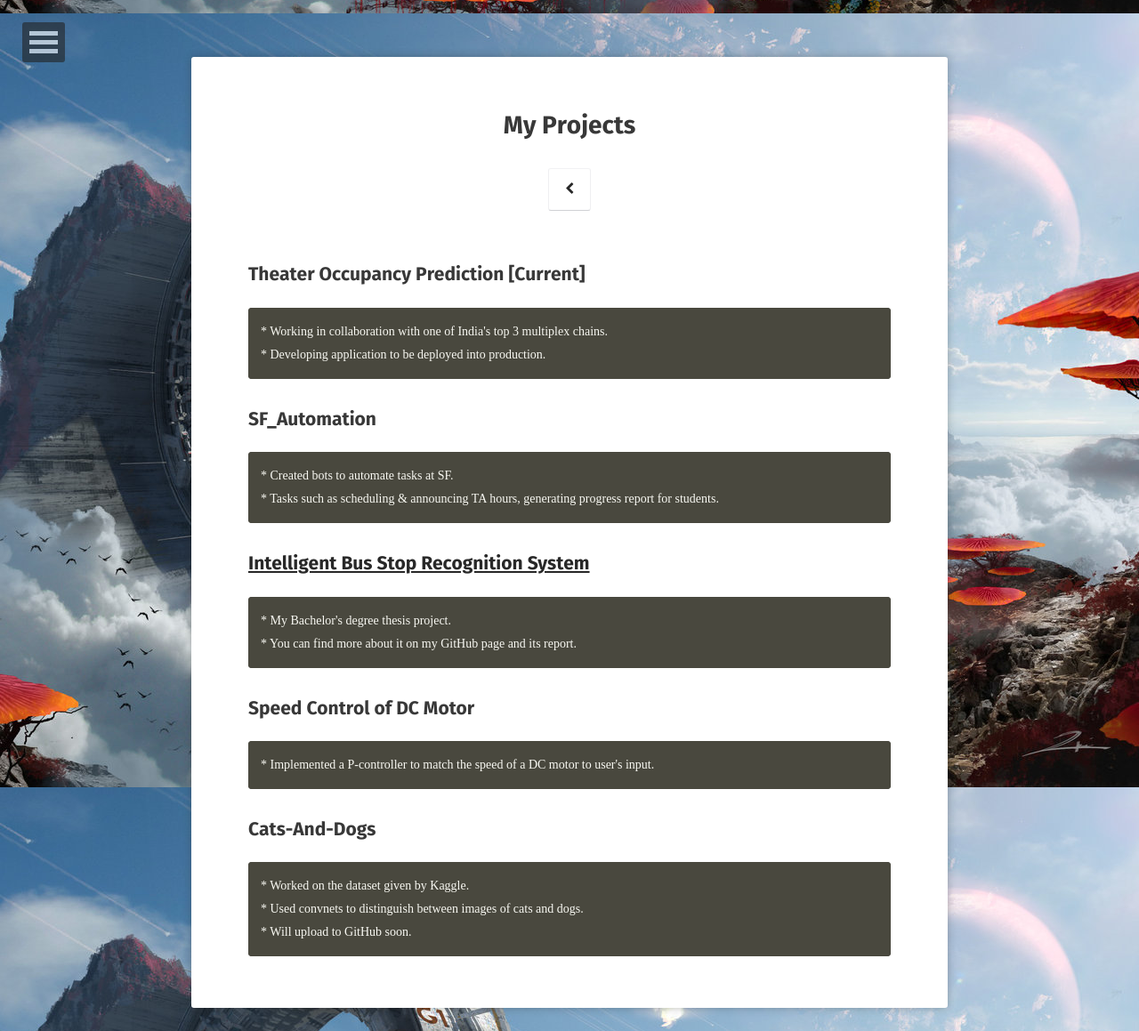
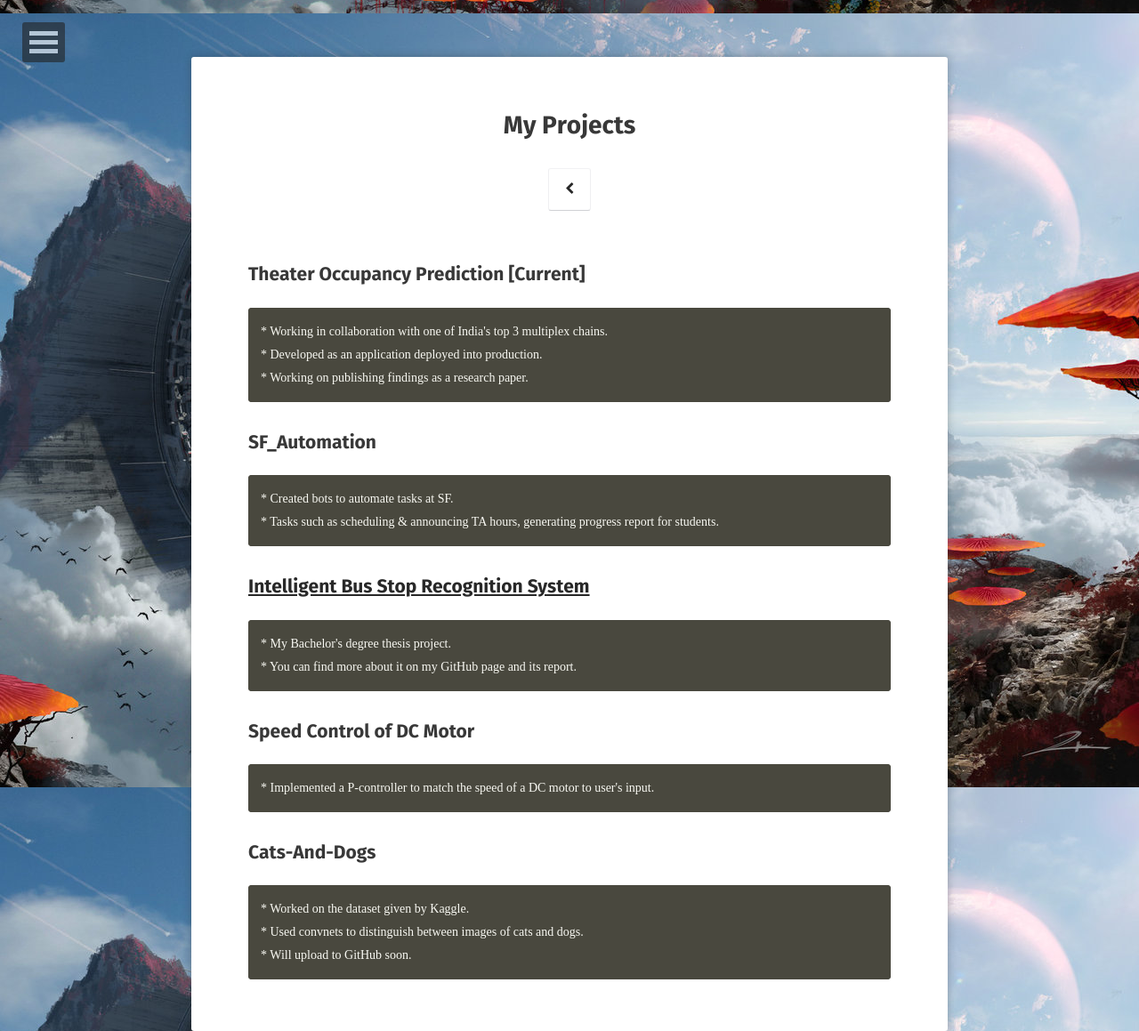
Before and after one commit to ateexD/ateexd.github.io, a Jekyll site: the page built from projects/index.md, in a window 1280 px wide. Shown: the whole page at 89% size. Built offline with Jekyll 4.4.1, drawn with Linux system fonts in a browser that asks for light colours; some web fonts are replaced.

Commit message:
MS updates

```diff
--- a/_config.yml
+++ b/_config.yml
@@ -1,6 +1,6 @@
 # Site
 title:              Ateendra Ramesh
-bio:                'Computer Science Undergraduate | Research Assistant'
+bio:                'Computer Science Grad Student | Research Assistant'
 description:         ""
 reading_time:       true
 words_per_minute:   200
--- a/projects/index.md
+++ b/projects/index.md
@@ -6,7 +6,8 @@ comments: false
 ---
 ## Theater Occupancy Prediction [Current]
     * Working in collaboration with one of India's top 3 multiplex chains.
-    * Developing application to be deployed into production.
+    * Developed as an application deployed into production.
+    * Working on publishing findings as a research paper.
 
 ## SF_Automation
     * Created bots to automate tasks at SF.
```
Also changed, not shown: publications/index.md (+1 -1 lines).
